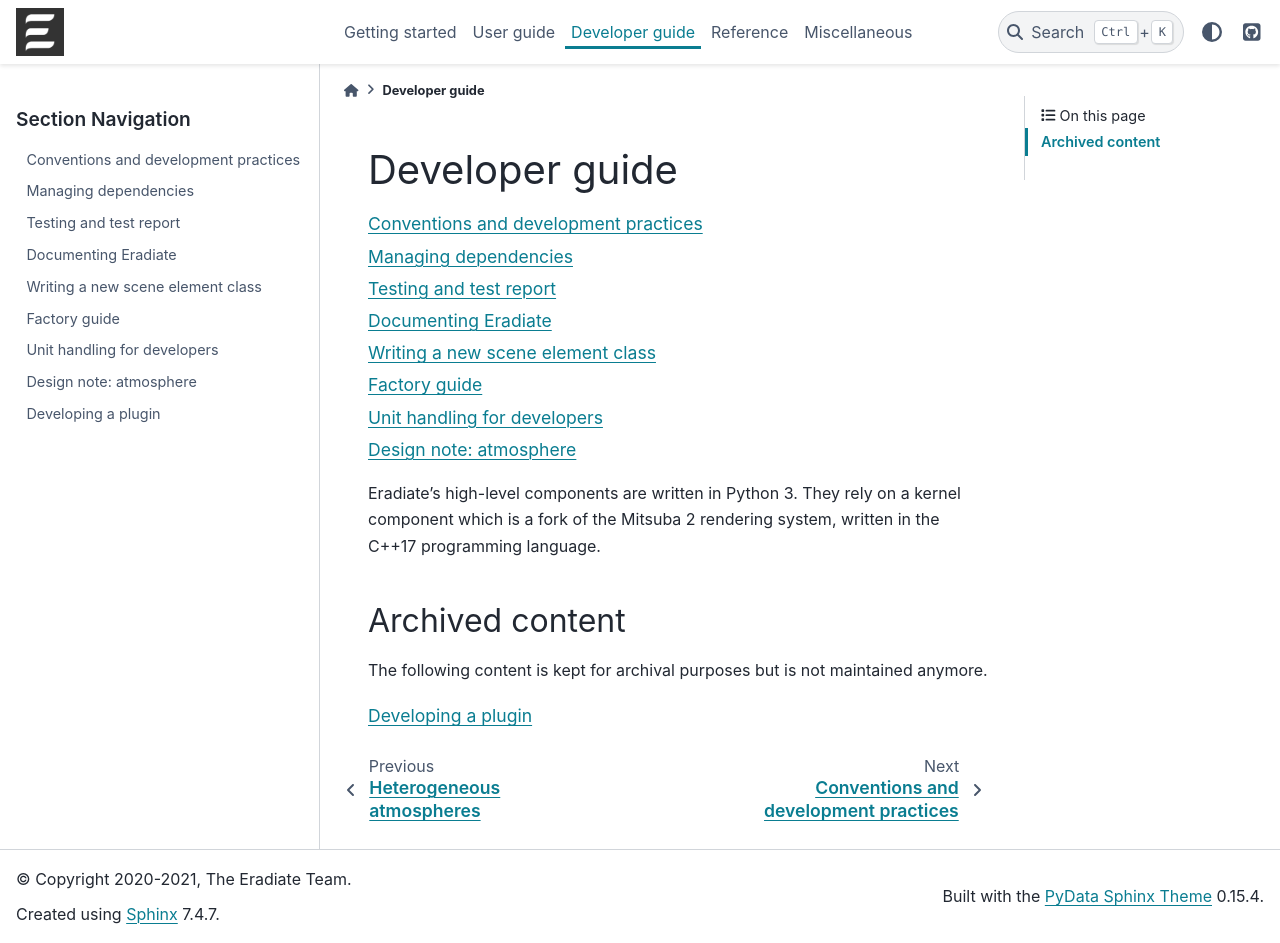
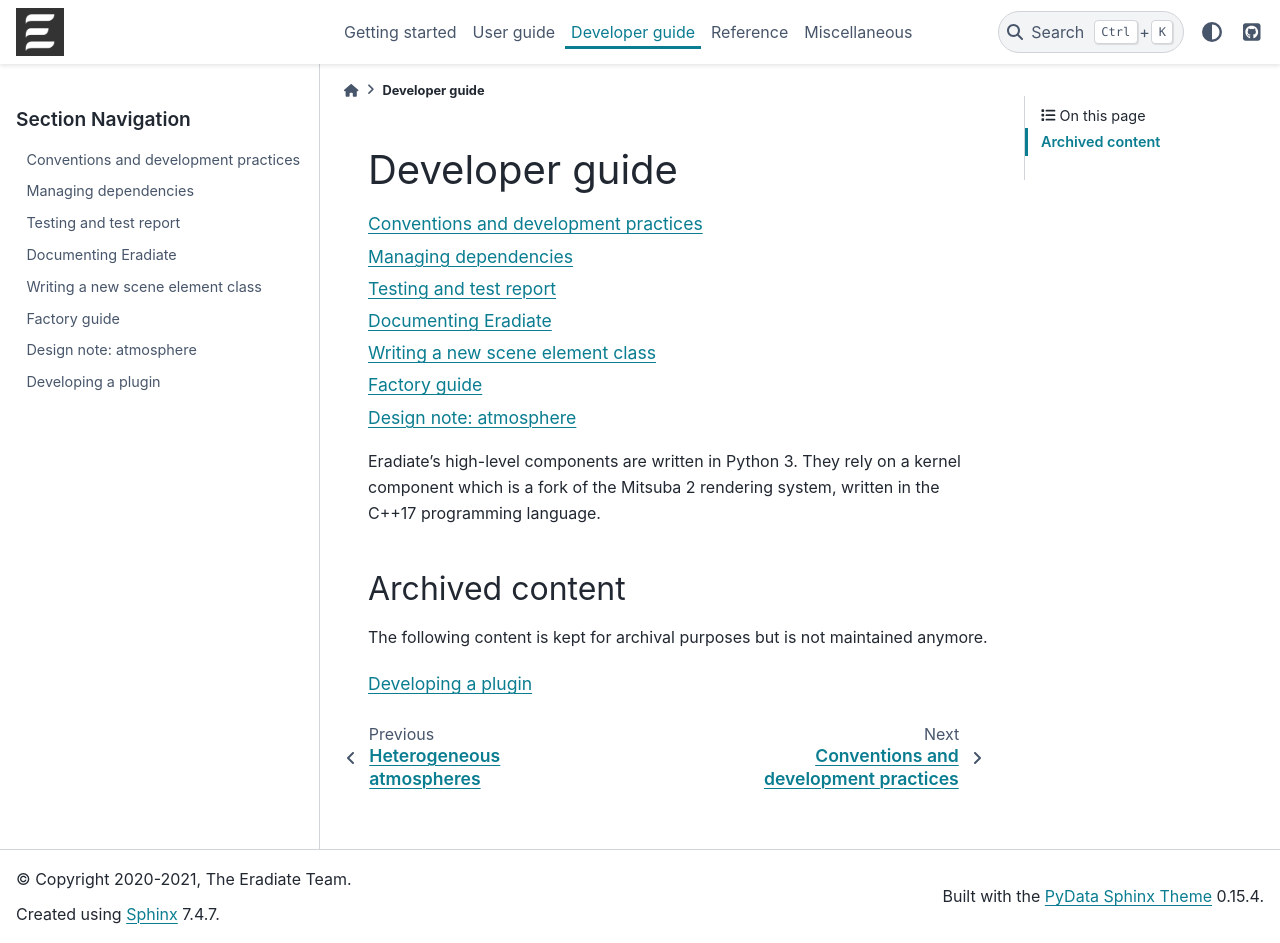
Before and after one commit to eradiate/eradiate, a Sphinx documentation site: the page built from docs/rst/developer_guide/index.rst, in a window 1280 px wide and 943 px high. Built offline with Sphinx 7.4.7 and the PyData theme 0.15.4, drawn with Linux system fonts in a browser that asks for light colours; pages that are not in the unit, such as notebooks, are missing from menus.

Commit message:
Docs: Remove Developer guide to units

```diff
--- a/docs/rst/developer_guide/index.rst
+++ b/docs/rst/developer_guide/index.rst
@@ -12,7 +12,6 @@
    documentation
    scene_element_guide
    factory_guide
-   unit_guide_developer
    design_atmosphere
 
 Eradiate's high-level components are written in Python 3. They rely on a kernel
--- a/docs/rst/developer_guide/unit_guide_developer.rst
+++ /dev/null
@@ -1,8 +0,0 @@
-.. _sec-developer_guide-unit_guide_developer:
-
-Unit handling for developers
-============================
-
-.. todo::
-
-   Write this section.
--- a/docs/rst/user_guide/unit_guide_user.rst
+++ b/docs/rst/user_guide/unit_guide_user.rst
@@ -19,7 +19,7 @@
 
 This guide presents how unit handling is documented in the API reference and how
 to handle units in Eradiate it as a user. For a technical view on unit handling,
-see :ref:`sec-developer_guide-unit_guide_developer`.
+see the Pinttrs documentation and source code.
 
 .. note::  It is strongly advised to—at least—get familiar with
    `Pint <https://pint.readthedocs.io/>`_ to fully take advantage of Eradiate's
```
